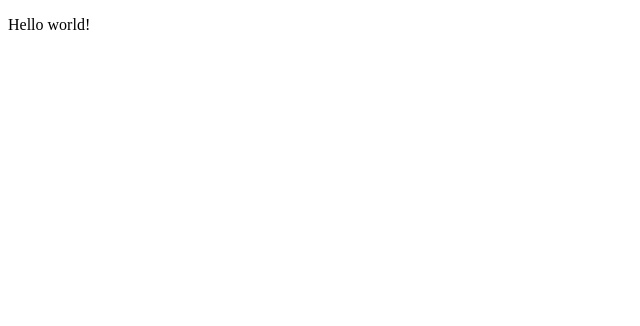
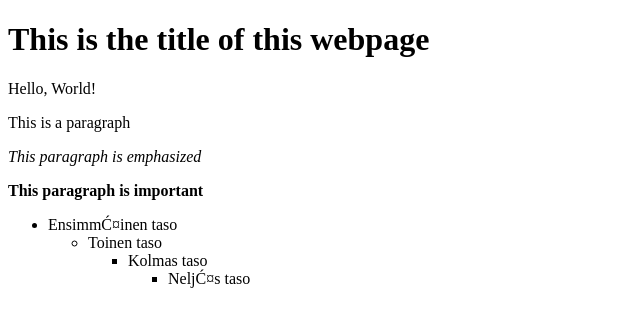
Before and after one commit to lapatinn/Lapio-website, a plain HTML site: page index.html in a window 1280 px wide. Shown: the whole page, without its empty margins (0-640 px from the left). Drawn offline with Linux system fonts and the light colour scheme.

Commit message:
Modify index.html

```diff
--- a/index.html
+++ b/index.html
@@ -2,13 +2,31 @@
 <html>
 
 <head>
-  <meta charset="utf-8">
+  <meta charset="utf-7">
   <title>Lapio website</title>
 </head>
 
 <body>
   <!--Tee tehtävät tänne-->
-  <p> Hello world! </p>
+  <h1>This is the title of this webpage</h1>
+<p>Hello, World!</p>
+<p>This is a paragraph</p>
+<p><em>This paragraph is emphasized</em></p>
+<p><strong>This paragraph is important</strong></p>
+
+<ul>
+    <li>Ensimmäinen taso</li>
+    <ul>
+        <li>Toinen taso</li>
+        <ul>
+            <li>Kolmas taso</li>
+            <ul>
+                <li>Neljäs taso</li>
+            </ul>
+        </ul>
+    </ul>
+</ul>
+
 </body>
 
 </html>
```
